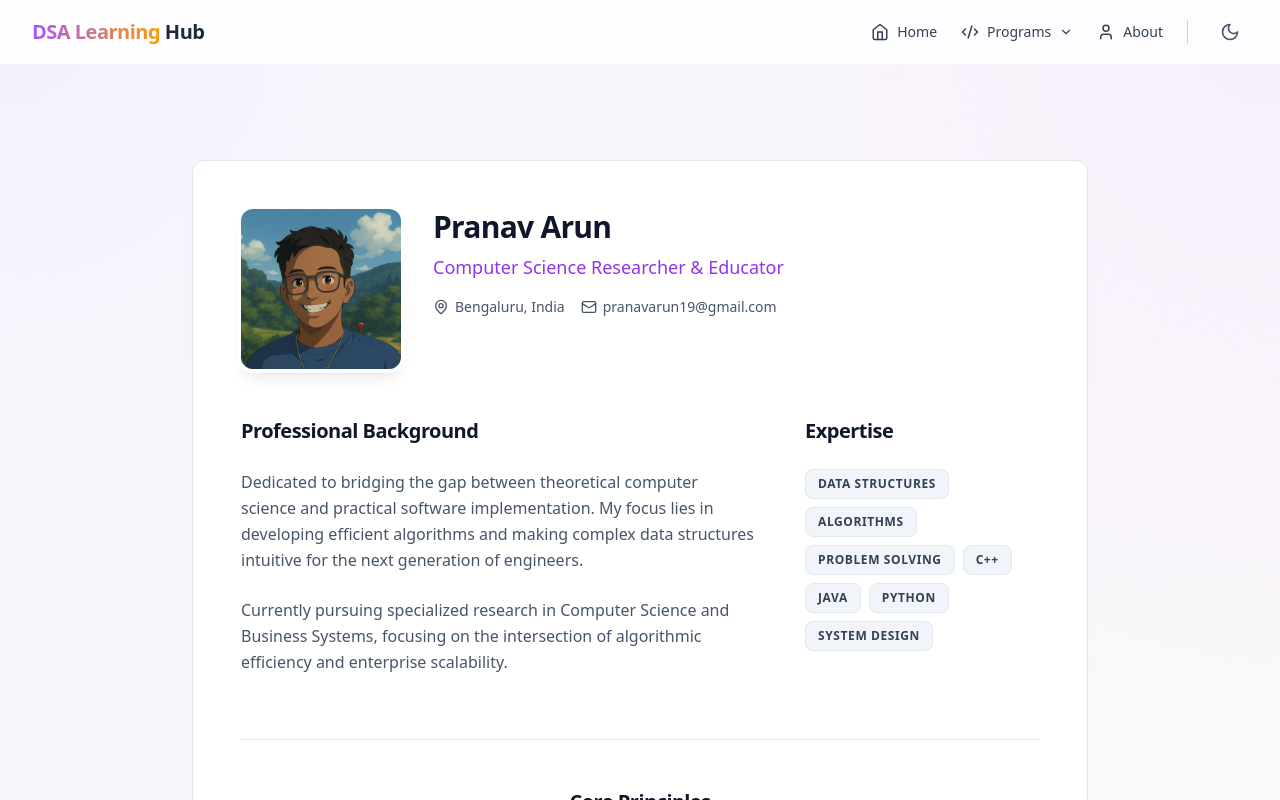
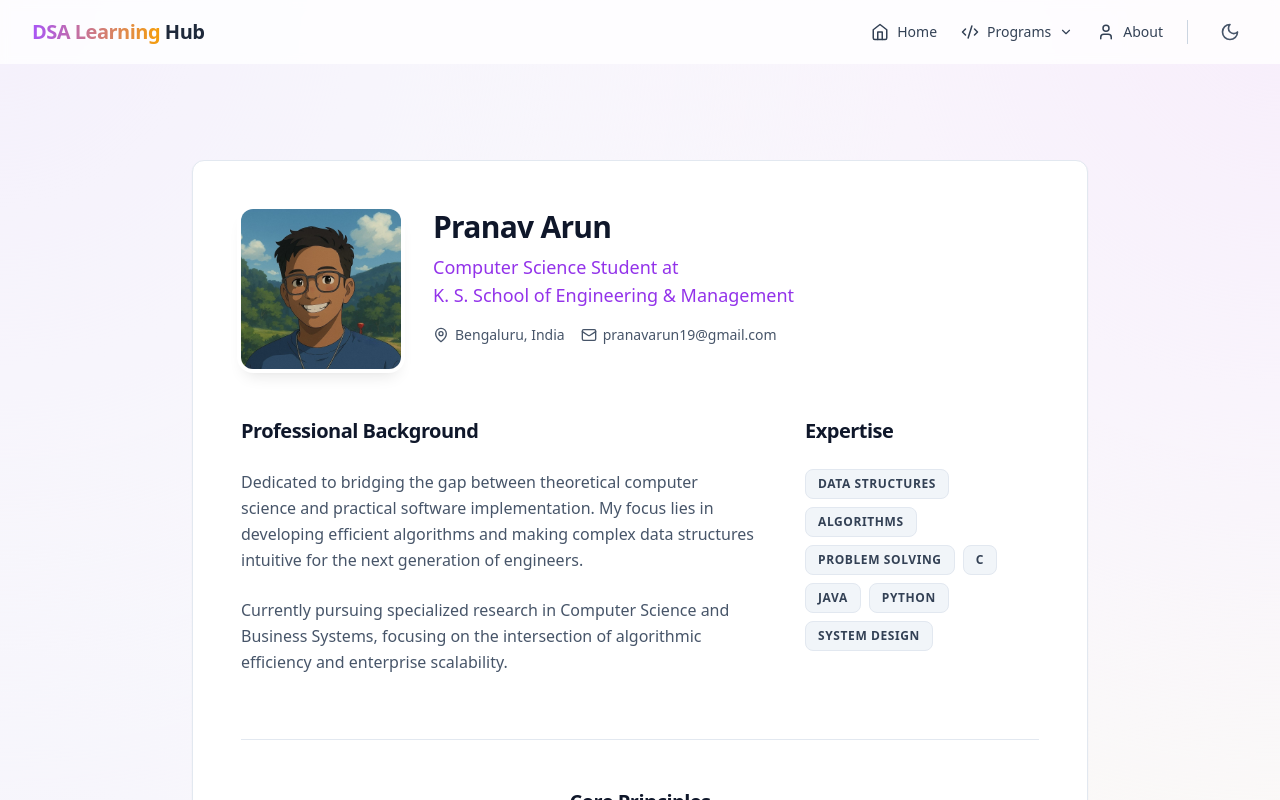
Before and after one commit to toxicbishop/DSA-Original, a React (Vite) app: page / in a window 1280 px wide. Both pictures are taken after a click on the button "About". Shown: the top 800 px of the page. Built offline with nearby package versions, Linux system fonts and the light colour scheme.

Commit message:
feat: initialize React application with core layout, state management, and DSA program demonstrations.

```diff
--- a/src/App.tsx
+++ b/src/App.tsx
@@ -1,4 +1,4 @@
-import React, { useState, useEffect } from "react";
+import { useState, useEffect } from "react";
 import { Navigation } from "./components/Navigation";
 import { HeroSection } from "./components/HeroSection";
 import { AboutSection } from "./components/AboutSection";
@@ -10,9 +10,9 @@ import { Footer } from "./components/Footer";
 function App() {
   const [darkMode, setDarkMode] = useState(false);
   const [isProgramsOpen, setIsProgramsOpen] = useState(false);
-  const [isModulesOpen, setIsModulesOpen] = useState(false);
+  const [_isModulesOpen, _setIsModulesOpen] = useState(false);
   const [isNavbarScrolled, setIsNavbarScrolled] = useState(false);
-  const [activeSection, setActiveSection] = useState("hero");
+  const [_activeSection, setActiveSection] = useState("hero");
   const [programOutput, setProgramOutput] = useState<string[]>([]);
   const [userInput, setUserInput] = useState("");
   const [currentStep, setCurrentStep] = useState(0);
@@ -38,13 +38,13 @@ function App() {
     replaceString: "",
   });
 
-  const [stack, setStack] = useState<string[]>(["#"]);
+  const [_stack, _setStack] = useState<string[]>(["#"]);
   const [stackElements, setStackElements] = useState<number[]>([]);
   const [stackTop, setStackTop] = useState(-1);
   const [stackMenuChoice, setStackMenuChoice] = useState(0);
   const [stackInput, setStackInput] = useState("");
-  const [infix, setInfix] = useState("");
-  const [postfix, setPostfix] = useState("");
+  const [_infix, setInfix] = useState("");
+  const [_postfix, setPostfix] = useState("");
 
   const handleHomeClick = () => {
     setShowAbout(false);
@@ -627,7 +627,7 @@ function App() {
           !showProgram11 &&
           !showProgram12 && <HeroSection />}
 
-        {showAbout && <AboutSection darkMode={darkMode} />}
+        {showAbout && <AboutSection />}
 
         {(showProgram1 ||
           showProgram2 ||
--- a/src/components/AboutSection.tsx
+++ b/src/components/AboutSection.tsx
@@ -1,16 +1,12 @@
 import React from "react";
-import { Briefcase, GraduationCap, MapPin, Mail } from "lucide-react";
+import { MapPin, Mail } from "lucide-react";
 
-interface AboutSectionProps {
-  darkMode: boolean;
-}
-
-export const AboutSection: React.FC<AboutSectionProps> = ({ darkMode }) => {
+export const AboutSection: React.FC = () => {
   const skills = [
     "Data Structures",
     "Algorithms",
     "Problem Solving",
-    "C++",
+    "C",
     "Java",
     "Python",
     "System Design",
@@ -49,7 +45,8 @@ export const AboutSection: React.FC<AboutSectionProps> = ({ darkMode }) => {
                 Pranav Arun
               </h2>
               <p className="text-lg text-brand-600 dark:text-brand-400 font-medium mb-4">
-                Computer Science Researcher & Educator
+                Computer Science Student at <br />
+                K. S. School of Engineering & Management
               </p>
               <div className="flex flex-wrap justify-center md:justify-start gap-4 text-sm text-slate-600 dark:text-slate-400">
                 <div className="flex items-center gap-1.5">
```
